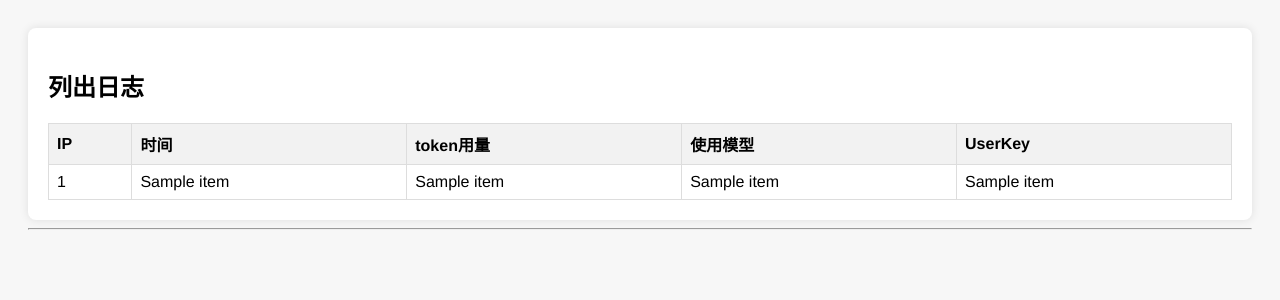
After one commit to Kakune55/PyGetGPT, a Flask app: template templates/loglist.html in a window 1280 px wide. The commit adds this page. Shown: the top 300 px of the page. Run offline with Flask 3, Linux system fonts and the light colour scheme; the template is opened without the code that fills it: most values are stand-ins (such as "Sample title", 1, 10 or a date in 2020); parts of the project's set-up code (start-up, migrations or seed data) failed here and were passed over.

Commit message:
添加服务器api调用日志记录功能

```diff
--- a/main.py
+++ b/main.py
@@ -1,11 +1,12 @@
 import flask
 from flask_cors import CORS
-import db , config
+import db , config , log
 from apiModule import qwenTurbo , chatglmTurbo , gpt35Turbo , gpt4Turbo
 
 app = flask.Flask(__name__)
 CORS(app,origins="*")
 app.secret_key = b'SQ-{kJE;m(jEBi|{yq]v'
+app.config['TRUSTED_PROXIES'] = ['proxy_ip']
 
 @app.route('/api/user', methods=['POST'])
 def post_data():
@@ -48,6 +49,7 @@ def post_data():
             code , output , tokenUsed = gpt4Turbo.service(userRequest['prompt'])
 
     db.reduce_value(userRequest['userkey'], tokenUsed)
+    log.newLog(flask.request.headers.get('X-Forwarded-For'), tokenUsed, userRequest["model"], userRequest['userkey'])
     return {"code":code,"output":output,"surplus":surplusToken}
 
 
@@ -81,6 +83,20 @@ def adminList():
     if "admin" in flask.session :
         data = db.getAllKey()
         return flask.render_template("keylist.html",data=data)
+    return flask.redirect('login')
+
+@app.route('/admin/log', methods=['GET'])
+def adminListLog():
+    if "admin" in flask.session :
+        if 'show' in flask.request.args:
+            try:
+                shownum = int(flask.request.values.get('show'))
+            except:
+                return flask.abort(400)
+        else:
+            return flask.abort(400)
+        data = log.getlog(shownum)
+        return flask.render_template("loglist.html",data=data)
     return flask.redirect('login')
 
 @app.route('/admin/createkey', methods=['POST','GET'])
--- /dev/null
+++ b/templates/loglist.html
@@ -0,0 +1,72 @@
+<!DOCTYPE html>
+<html lang="zh-CN">
+
+<head>
+	<meta charset="UTF-8">
+	<title>列出日志</title>
+	<style>
+		body {
+			font-family: "Helvetica Neue", Helvetica, Arial, sans-serif;
+			background-color: #f7f7f7;
+			padding: 20px;
+		}
+
+		.container {
+			background-color: #fff;
+			padding: 20px;
+			border-radius: 8px;
+			box-shadow: 0 0 10px rgba(0, 0, 0, 0.1);
+		}
+
+		table {
+			width: 100%;
+			border-collapse: collapse;
+		}
+
+		th,
+		td {
+			border: 1px solid #ddd;
+			padding: 8px;
+			text-align: left;
+		}
+
+		th {
+			background-color: #f2f2f2;
+		}
+	</style>
+</head>
+
+<body>
+	<div class="container">
+		<h2>列出日志</h2>
+		<table>
+			<thead>
+				<tr>
+					<th>IP</th>
+					<th>时间</th>
+					<th>token用量</th>
+					<th>使用模型</th>
+					<th>UserKey</th>
+				</tr>
+			</thead>
+			<tbody>
+				{% for item in data %}
+				<tr>
+					<td>{{item[0]}}</td>
+					<td>{{item[1]}}</td>
+					<td>{{item[2]}}</td>
+					<td>{{item[3]}}</td>
+					<td>{{item[4]}}</td>
+				</tr>
+				{% endfor %}
+			</tbody>
+		</table>
+	</div>
+	<hr/>
+
+	<script>
+		// 在这里可以添加一些交互逻辑，例如点击某个状态显示更多信息
+	</script>
+</body>
+
+</html>
--- a/templates/status.html
+++ b/templates/status.html
@@ -98,6 +98,9 @@
 					<td><a href="/admin/createkey" class="nodecoration">创建密钥</a></td>
 				</tr>
 				<tr>
+					<td><a href="/admin/log?show=500" class="nodecoration">查看日志</a></td>
+				</tr>
+				<tr>
 					<td>阿巴阿巴</td>
 				</tr>
 			</tbody>
```
Also changed, not shown: db.py (+42 -0 lines), log.py (added, +17 -0 lines).
